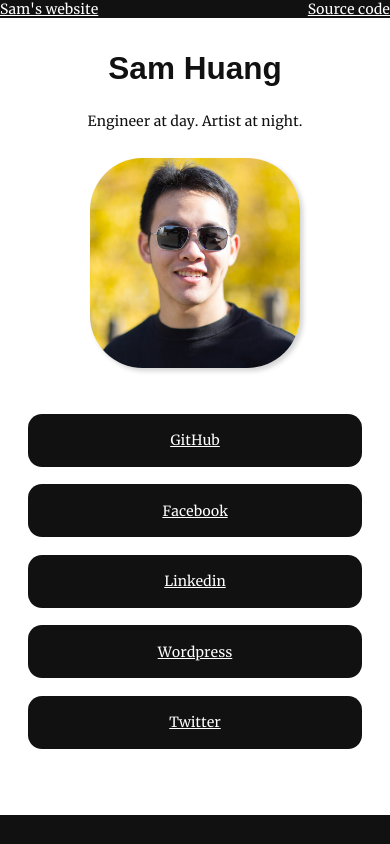
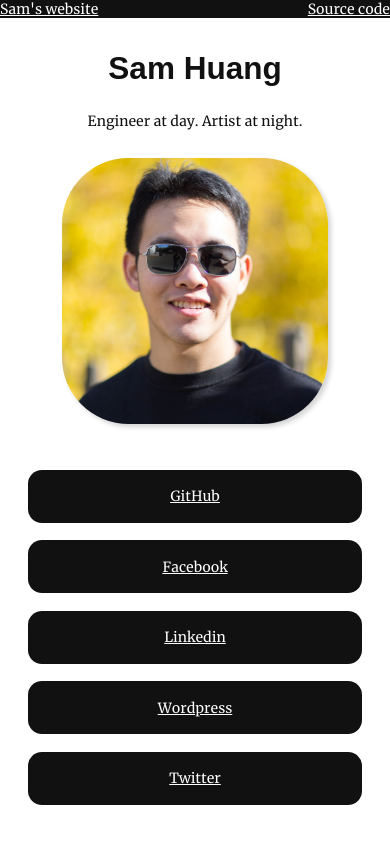
Before and after one commit to huangsam/huangsam.github.io, a SvelteKit app: page / in a window 390 px wide. Shown: the top 844 px of the page. Built offline with nearby package versions, Linux system fonts and the light colour scheme; a web font is replaced by a local one.

Commit message:
Adjust profile image dimensions

```diff
--- a/src/routes/+page.svelte
+++ b/src/routes/+page.svelte
@@ -87,8 +87,8 @@
   }
   .profile-image {
     border-radius: 25%;
-    width: 19rem;
-    height: 19rem;
+    width: 21rem;
+    height: 21rem;
     box-shadow: 3px 3px 5px lightgrey;
     -moz-box-shadow: 3px 3px 5px lightgrey;
     -webkit-box-shadow: 3px 3px 5px lightgrey;
@@ -132,8 +132,8 @@
       margin-bottom: 1.25rem;
     }
     .profile-image {
-      width: 15rem;
-      height: 15rem;
+      width: 19rem;
+      height: 19rem;
     }
   }
   section.about {
```
